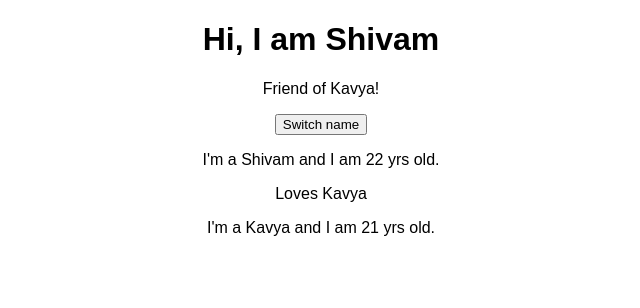
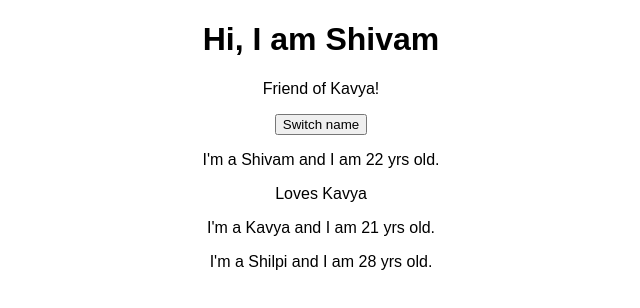
Before and after one commit to shivamanand-dev/react, a React (Create React App) app: page / in a window 1280 px wide. Shown: the top 308 px of the page, without its empty margins (319-959 px from the left). Built offline with nearby package versions, Linux system fonts and the light colour scheme.

Commit message:
modified

```diff
--- a/src/App.js
+++ b/src/App.js
@@ -6,7 +6,8 @@ const app = props=> {
   const [ personsState, setPersonsState ] = useState({
     persons : [
       {name : "Shivam", age: 22},
-      {name : "Kavya", age: 21}
+      {name : "Kavya", age: 21},
+      {name: "Shilpi", age: 28}
     ],
     otherState: 'some other value'
   })
@@ -34,12 +35,19 @@ const app = props=> {
         <button onClick={switchNameHandler}>Switch name</button>
 
         <Person
-        name={personsState.persons[0].name}
-        age={personsState.persons[0].age}>
-        Loves {personsState.persons[1].name}</Person>
+        name={ personsState.persons[0].name }
+        age={ personsState.persons[0].age }
+        click={ switchNameHandler }>
+        Loves { personsState.persons[1].name }</Person>
+
         <Person
         name={personsState.persons[1].name}
         age={personsState.persons[1].age}/>
+
+        <Person
+        name={personsState.persons[2].name}
+        age={personsState.persons[2].age}
+        />
       </div>
     );
     // return React.createElement('div', {className: App}, React.createElement('h1', null, 'From react.create element!!'))
```
